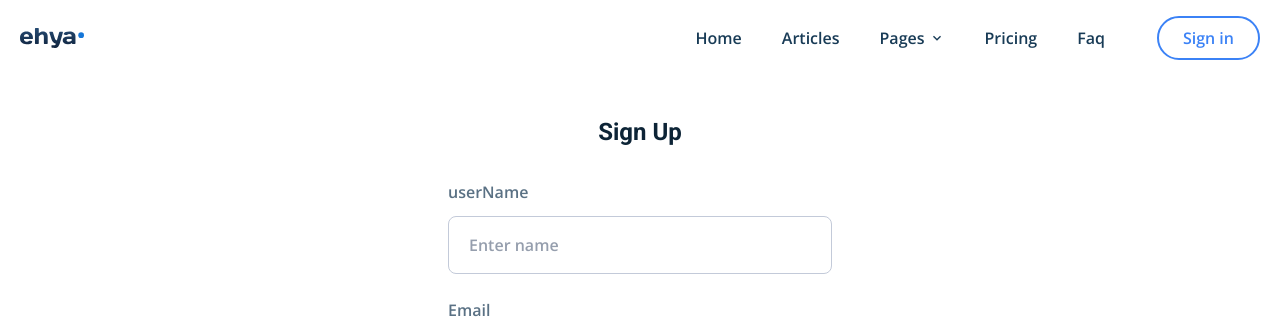
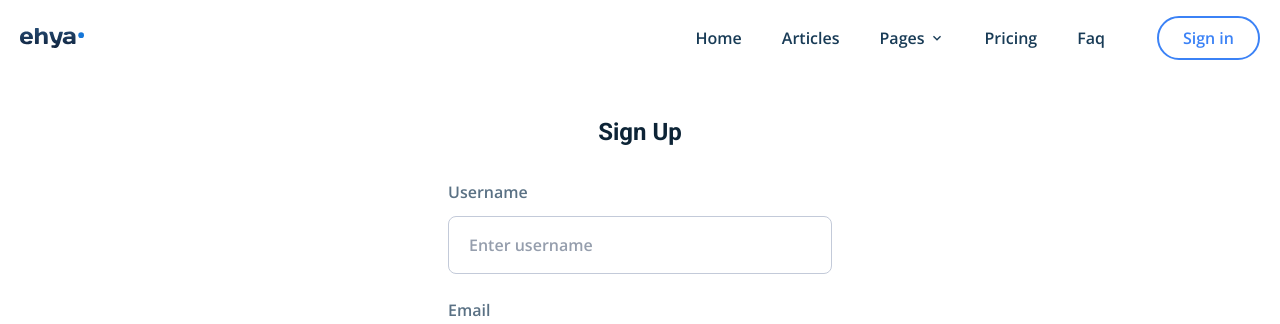
Before and after one commit to VDucDung/blog-app-client, a React (Create React App) app: page /register in a window 1280 px wide. Shown: the top 324 px of the page. Built offline with nearby package versions, Linux system fonts and the light colour scheme.

Commit message:
⚡️ Handle post user data to the backend

```diff
--- a/package.json
+++ b/package.json
@@ -4,12 +4,15 @@
   "private": true,
   "dependencies": {
     "@reduxjs/toolkit": "^2.2.3",
+    "@tanstack/react-query": "^5.32.1",
     "@testing-library/jest-dom": "^5.17.0",
     "@testing-library/react": "^13.4.0",
     "@testing-library/user-event": "^13.5.0",
+    "axios": "^1.6.8",
     "react": "^18.3.1",
     "react-dom": "^18.3.1",
     "react-hook-form": "^7.51.3",
+    "react-hot-toast": "^2.4.1",
     "react-icons": "^5.1.0",
     "react-redux": "^9.1.1",
     "react-router-dom": "^6.23.0",
--- a/src/App.js
+++ b/src/App.js
@@ -3,6 +3,7 @@ import HomePage from 'pages/home/HomePage'
 import ArticleDetailPage from './pages/articleDetail/ArticleDetailPage'
 import { Routes, Route } from 'react-router-dom'
 import RegisterPage from 'pages/register/RegisterPage'
+import { Toaster } from 'react-hot-toast'
 function App() {
   return (
     <div className='App font-opensans'>
@@ -11,6 +12,7 @@ function App() {
         <Route path='/blog/:id' element={<ArticleDetailPage />} />
         <Route path='/register' element={<RegisterPage />} />
       </Routes>
+      <Toaster />
     </div>
   )
 }
--- a/src/index.js
+++ b/src/index.js
@@ -3,12 +3,18 @@ import App from './App'
 import ReactDOM from 'react-dom/client'
 import { BrowserRouter } from 'react-router-dom'
 import { Provider } from 'react-redux'
+import { QueryClientProvider, QueryClient } from '@tanstack/react-query'
+
 import store from './store'
+const queryClient = new QueryClient()
+
 const root = ReactDOM.createRoot(document.getElementById('root'))
 root.render(
   <BrowserRouter>
     <Provider store={store}>
-      <App />
+      <QueryClientProvider client={queryClient}>
+        <App />
+      </QueryClientProvider>
     </Provider>
   </BrowserRouter>
 )
--- a/src/pages/register/RegisterPage.jsx
+++ b/src/pages/register/RegisterPage.jsx
@@ -1,8 +1,22 @@
 import { useForm } from 'react-hook-form'
 import { Link } from 'react-router-dom'
 import MainLayout from '../../components/MainLayout'
+import { useMutation } from '@tanstack/react-query'
+import toast from 'react-hot-toast'
+import { signup } from '../../services/index/users'
 
 const RegisterPage = () => {
+  const { mutate, isLoading } = useMutation({
+    mutationFn: ({ username, email, password }) => {
+      return signup({ username, email, password })
+    },
+    onSuccess: (data) => {
+      toast.success(data.message)
+    },
+    onError: (error) => {
+      toast.error(error.message)
+    }
+  })
   const {
     register,
     handleSubmit,
@@ -10,7 +24,7 @@ const RegisterPage = () => {
     watch
   } = useForm({
     defaultValues: {
-      name: '',
+      username: '',
       email: '',
       password: '',
       confirmPassword: ''
@@ -19,7 +33,8 @@ const RegisterPage = () => {
   })
 
   const submitHandler = (data) => {
-    console.log(data)
+    const { username, email, password } = data
+    mutate({ username, email, password })
   }
 
   const password = watch('password')
@@ -34,30 +49,30 @@ const RegisterPage = () => {
           <form onSubmit={handleSubmit(submitHandler)}>
             <div className='flex flex-col mb-6 w-full'>
               <label
-                htmlFor='name'
+                htmlFor='username'
                 className='text-[#5a7184] font-semibold block'
               >
-                userName
+                Username
               </label>
               <input
                 type='text'
-                id='name'
-                {...register('name', {
+                id='username'
+                {...register('username', {
                   minLength: {
                     value: 1,
-                    message: 'Name length must be at least 1 character'
+                    message: 'Username length must be at least 1 character'
                   },
                   required: {
                     value: true,
-                    message: 'Name is required'
+                    message: 'Username is required'
                   }
                 })}
-                placeholder='Enter name'
-                className={`placeholder:text-[#959ead] text-dark-hard mt-3 rounded-lg px-5 py-4 font-semibold block outline-none border ${errors.name ? 'border-red-500' : 'border-[#c3cad9]'}`}
+                placeholder='Enter username'
+                className={`placeholder:text-[#959ead] text-dark-hard mt-3 rounded-lg px-5 py-4 font-semibold block outline-none border ${errors.username ? 'border-red-500' : 'border-[#c3cad9]'}`}
               />
-              {errors.name?.message && (
+              {errors.username?.message && (
                 <p className='text-red-500 text-xs mt-1'>
-                  {errors.name?.message}
+                  {errors.username?.message}
                 </p>
               )}
             </div>
@@ -133,7 +148,7 @@ const RegisterPage = () => {
                 {...register('confirmPassword', {
                   required: {
                     value: true,
-                    message: 'Confirm password is required',
+                    message: 'Confirm password is required'
                   },
                   validate: (value) => {
                     if (value !== password) {
@@ -158,7 +173,7 @@ const RegisterPage = () => {
             </Link>
             <button
               type='submit'
-              disabled={!isValid}
+              disabled={!isValid || isLoading}
               className='bg-primary text-white font-bold text-lg py-4 px-8 w-full rounded-lg my-6 disabled:opacity-70 disabled:cursor-not-allowed'
             >
               Register
--- /dev/null
+++ b/src/services/index/users.js
@@ -0,0 +1,17 @@
+import axios from 'axios'
+import { API_URL } from 'utils/constants'
+
+export const signup = async ({ username, email, password }) => {
+  try {
+    const { data } = await axios.post(API_URL + '/api/v1/auth/register', {
+      username,
+      email,
+      password
+    })
+    return data
+  } catch (error) {
+    if (error.response && error.response.data.message)
+      throw new Error(error.response.data.message)
+    throw new Error(error.message)
+  }
+}
--- /dev/null
+++ b/src/utils/constants.js
@@ -0,0 +1 @@
+export const API_URL = 'https://blog-app-api-crer.onrender.com'
```
Also changed, not shown: 1 other file (tests, documents, lock files or other folders).
